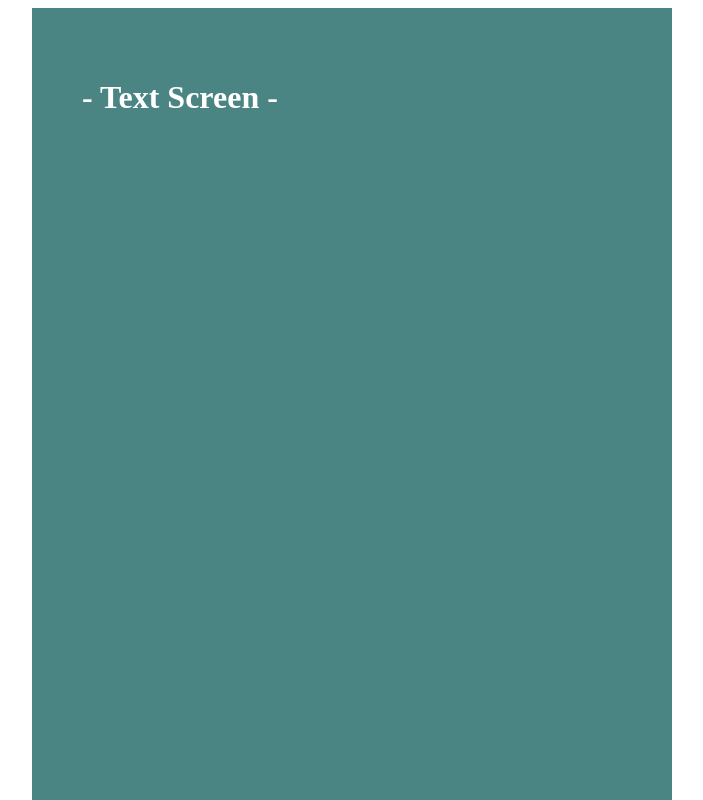
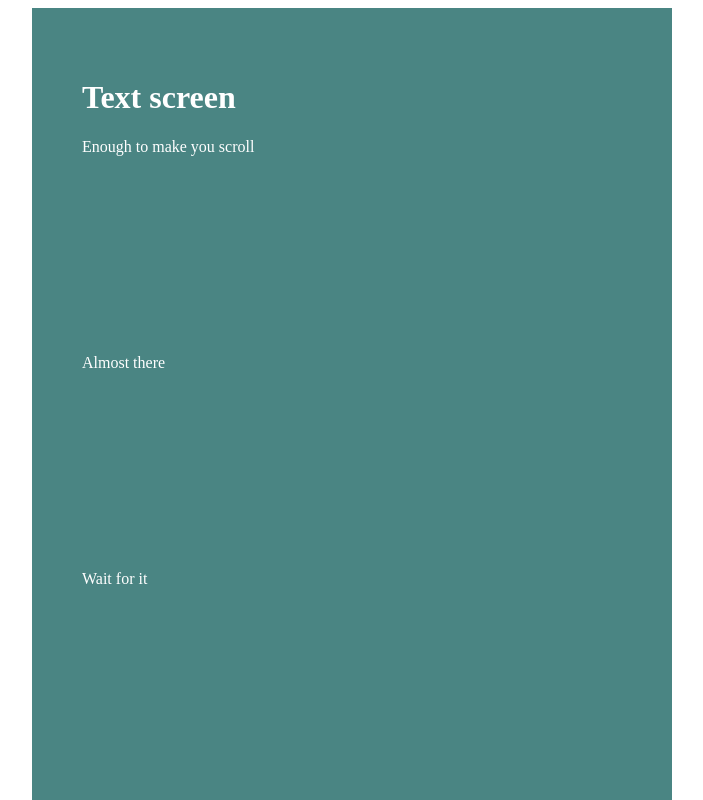
Before and after one commit to JxrleyE/CMSC434, a plain HTML site: page index.html in a window 1280 px wide. Shown: the top 800 px of the page, without its empty margins (288-991 px from the left). Drawn offline with Linux system fonts and the light colour scheme.

Commit message:
added icons, did tab 1

```diff
--- a/index.html
+++ b/index.html
@@ -9,8 +9,21 @@
 </head>
 <body>
     <div class="device">
-        <div id="Text" class="tabcontent">
-            <h1> - Text Screen -</h1>
+        <div id="Text" class="tabcontent scroll">
+            <h1> Text screen</h1>
+            Enough to make you scroll
+            <br><br><br><br><br><br><br><br>
+            <br><br><br><br>
+            Almost there
+            <br><br><br><br>
+            <br><br><br><br><br><br><br><br>
+            Wait for it
+            <br><br><br><br><br><br><br><br>
+            <br><br><br><br><br>
+            bit more
+            <br><br><br>
+            <br><br><br><br><br><br><br><br>
+            You found me
         </div>
 
         <div id="LR" class="tabcontent">
--- a/style.css
+++ b/style.css
@@ -12,6 +12,12 @@
     bottom: 0;
     left: 0;
     width: 100%;
+}
+
+.scroll {
+    height: 860px;
+    overflow: auto;
+    box-sizing: border-box;
 }
 
 .tablink:hover {
```
